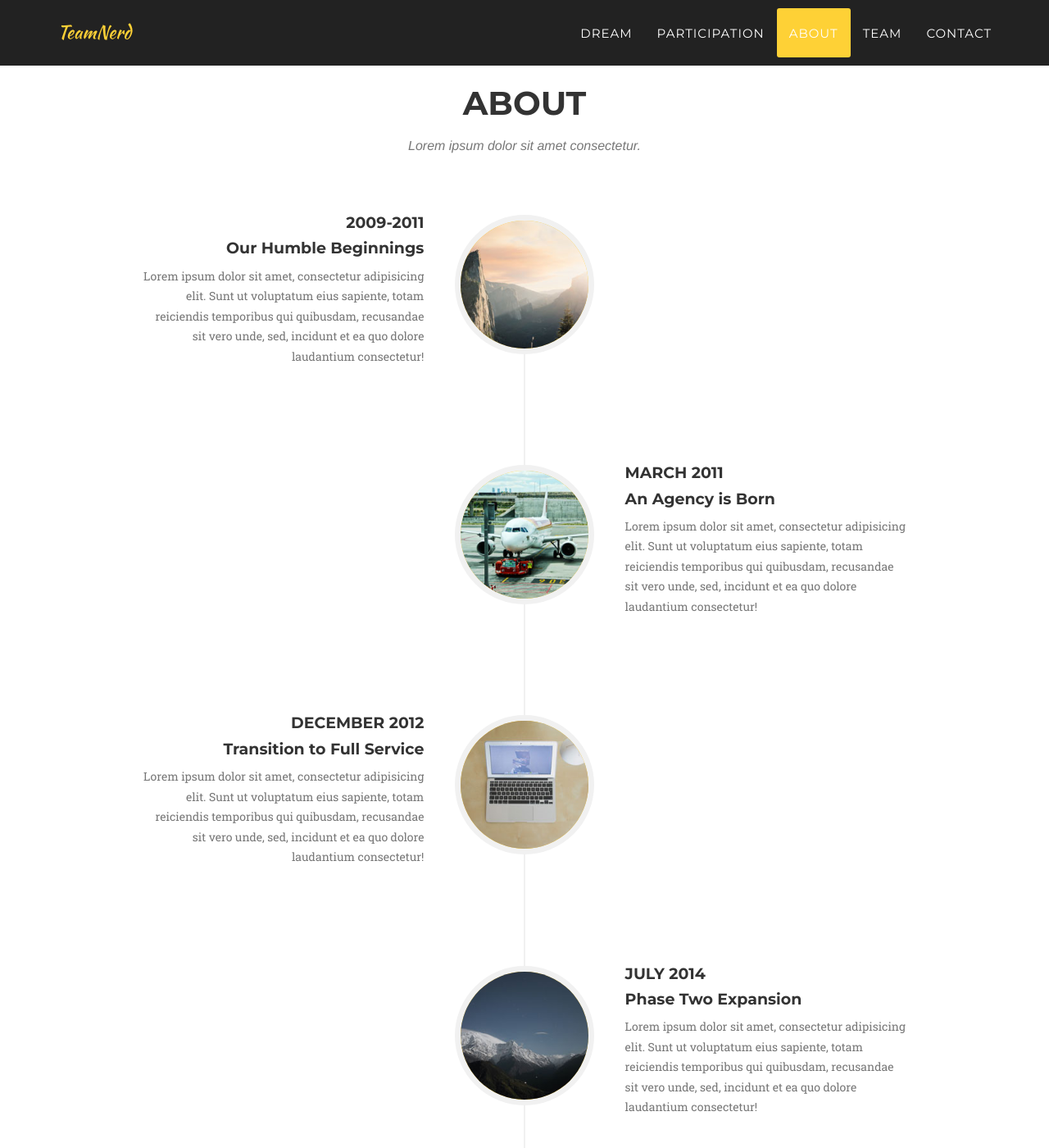
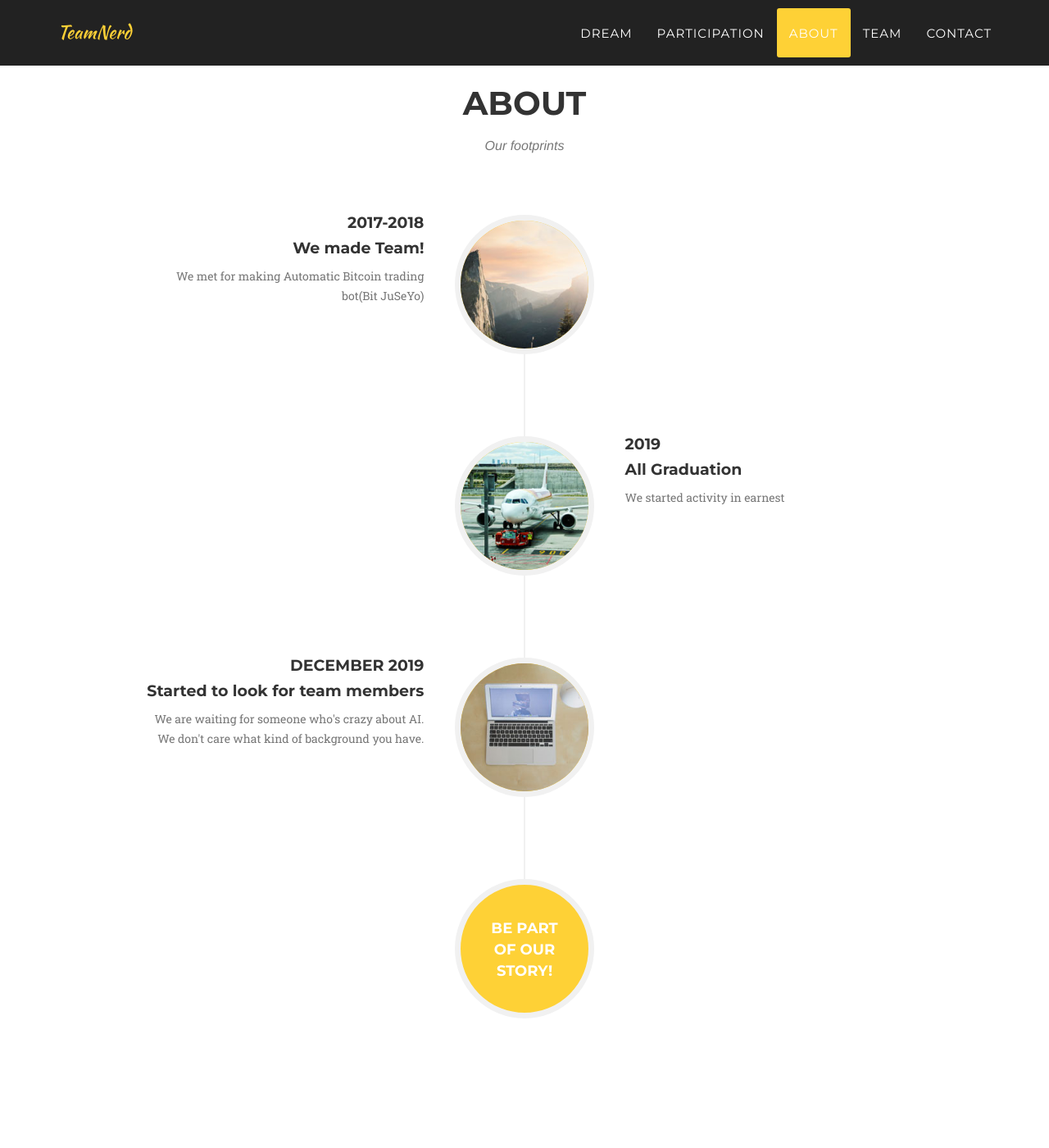
Before and after one commit to TeamNerd/TeamNerd, a Jekyll site: the page built from index.html, in a window 1280 px wide and 1400 px high, scrolled down 2837 px. Shown: the whole window at 82% size. Built offline with Jekyll 4.4.1, drawn with Linux system fonts in a browser that asks for light colours; some web fonts are replaced.

Commit message:
fix : about fix

```diff
--- a/_includes/about.html
+++ b/_includes/about.html
@@ -4,7 +4,7 @@
             <div class="row">
                 <div class="col-lg-12 text-center">
                     <h2 class="section-heading">About</h2>
-                    <h3 class="section-subheading text-muted">Lorem ipsum dolor sit amet consectetur.</h3>
+                    <h3 class="section-subheading text-muted">Our footprints</h3>
                 </div>
             </div>
             <div class="row">
@@ -16,11 +16,11 @@
                             </div>
                             <div class="timeline-panel">
                                 <div class="timeline-heading">
-                                    <h4>2009-2011</h4>
-                                    <h4 class="subheading">Our Humble Beginnings</h4>
+                                    <h4>2017-2018</h4>
+                                    <h4 class="subheading">We made Team!</h4>
                                 </div>
                                 <div class="timeline-body">
-                                    <p class="text-muted">Lorem ipsum dolor sit amet, consectetur adipisicing elit. Sunt ut voluptatum eius sapiente, totam reiciendis temporibus qui quibusdam, recusandae sit vero unde, sed, incidunt et ea quo dolore laudantium consectetur!</p>
+                                    <p class="text-muted">We met for making Automatic Bitcoin trading bot(Bit JuSeYo)</p>
                                 </div>
                             </div>
                         </li>
@@ -30,11 +30,11 @@
                             </div>
                             <div class="timeline-panel">
                                 <div class="timeline-heading">
-                                    <h4>March 2011</h4>
-                                    <h4 class="subheading">An Agency is Born</h4>
+                                    <h4>2019</h4>
+                                    <h4 class="subheading">All Graduation</h4>
                                 </div>
                                 <div class="timeline-body">
-                                    <p class="text-muted">Lorem ipsum dolor sit amet, consectetur adipisicing elit. Sunt ut voluptatum eius sapiente, totam reiciendis temporibus qui quibusdam, recusandae sit vero unde, sed, incidunt et ea quo dolore laudantium consectetur!</p>
+                                    <p class="text-muted">We started activity in earnest</p>
                                 </div>
                             </div>
                         </li>
@@ -44,28 +44,15 @@
                             </div>
                             <div class="timeline-panel">
                                 <div class="timeline-heading">
-                                    <h4>December 2012</h4>
-                                    <h4 class="subheading">Transition to Full Service</h4>
+                                    <h4>December 2019</h4>
+                                    <h4 class="subheading">Started to look for team members</h4>
                                 </div>
                                 <div class="timeline-body">
-                                    <p class="text-muted">Lorem ipsum dolor sit amet, consectetur adipisicing elit. Sunt ut voluptatum eius sapiente, totam reiciendis temporibus qui quibusdam, recusandae sit vero unde, sed, incidunt et ea quo dolore laudantium consectetur!</p>
+                                    <p class="text-muted">We are waiting for someone who's crazy about AI. We don't care what kind of background you have.</p>
                                 </div>
                             </div>
                         </li>
-                        <li class="timeline-inverted">
-                            <div class="timeline-image">
-                                <img class="img-circle img-responsive" src="img/about/4.jpg" alt="">
-                            </div>
-                            <div class="timeline-panel">
-                                <div class="timeline-heading">
-                                    <h4>July 2014</h4>
-                                    <h4 class="subheading">Phase Two Expansion</h4>
-                                </div>
-                                <div class="timeline-body">
-                                    <p class="text-muted">Lorem ipsum dolor sit amet, consectetur adipisicing elit. Sunt ut voluptatum eius sapiente, totam reiciendis temporibus qui quibusdam, recusandae sit vero unde, sed, incidunt et ea quo dolore laudantium consectetur!</p>
-                                </div>
-                            </div>
-                        </li>
+
                         <li class="timeline-inverted">
                             <div class="timeline-image">
                                 <h4>Be Part
```
